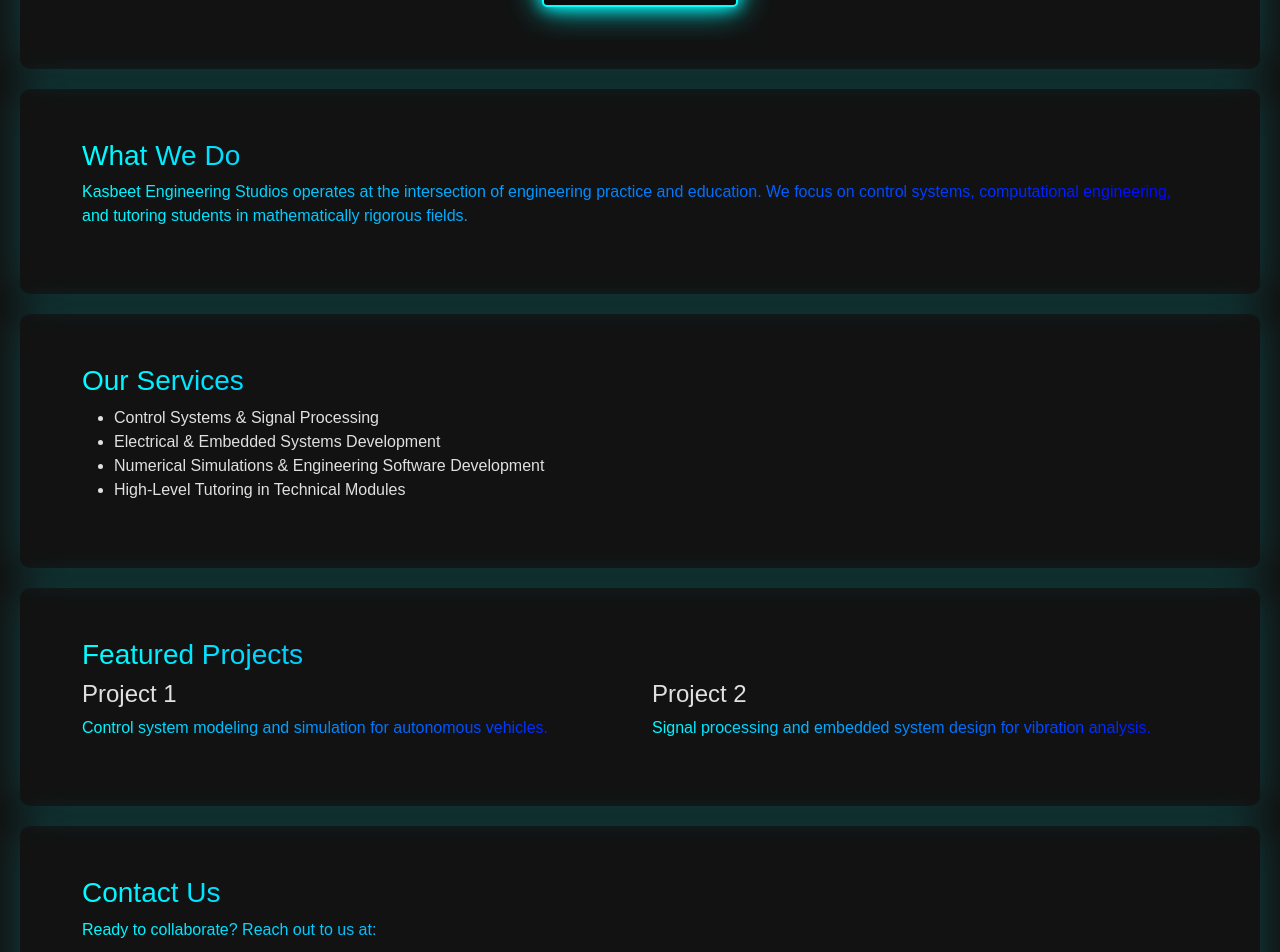
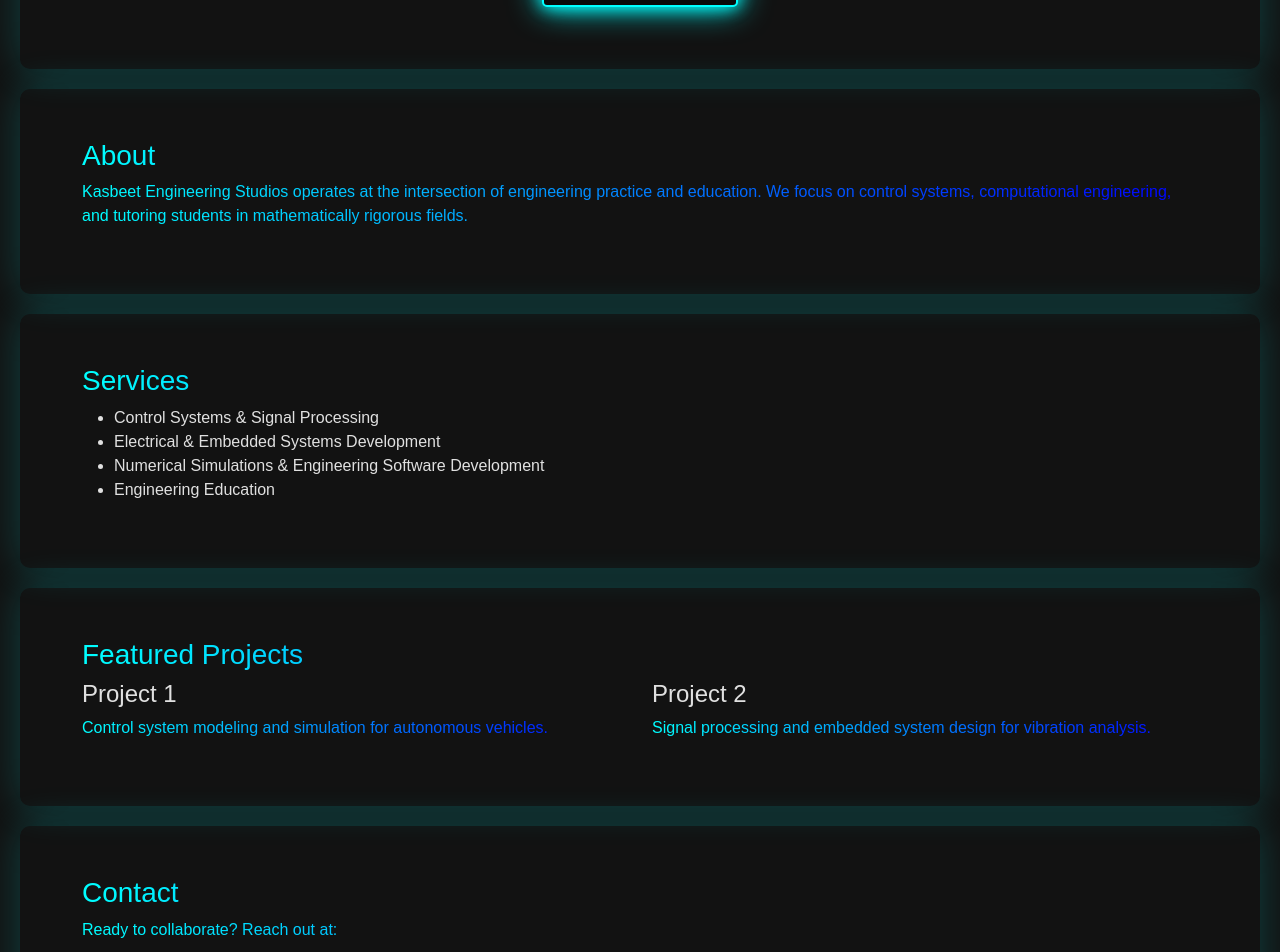
Before and after one commit to AarKasybee/Kasbeet-Engineering-Studios, a React (Create React App) app: page / in a window 1280 px wide. Shown: the part 376-1328 px from the top of the page. Built offline with nearby package versions, Linux system fonts and the light colour scheme.

Commit message:
About, services

```diff
--- a/src/components/About.js
+++ b/src/components/About.js
@@ -4,7 +4,7 @@
   return (
     <section id="about" className="py-5">
       <div className="container">
-        <h3>What We Do</h3>
+        <h3>About</h3>
         <p>
           Kasbeet Engineering Studios operates at the intersection of engineering practice and education.
           We focus on control systems, computational engineering, and tutoring students in mathematically rigorous fields.
--- a/src/components/Contact.js
+++ b/src/components/Contact.js
@@ -4,8 +4,8 @@
   return (
     <section id="contact" className="py-5">
       <div className="container">
-        <h3>Contact Us</h3>
-        <p>Ready to collaborate? Reach out to us at:</p>
+        <h3>Contact</h3>
+        <p>Ready to collaborate? Reach out at:</p>
         <p><a href="mailto:kasbeet@gmail.com">kasbeet@gmail.com</a></p>
       </div>
     </section>
--- a/src/components/Services.js
+++ b/src/components/Services.js
@@ -4,12 +4,12 @@
   return (
     <section id="services" className="py-5">
       <div className="container">
-        <h3>Our Services</h3>
+        <h3>Services</h3>
         <ul>
           <li>Control Systems & Signal Processing</li>
           <li>Electrical & Embedded Systems Development</li>
           <li>Numerical Simulations & Engineering Software Development</li>
-          <li>High-Level Tutoring in Technical Modules</li>
+          <li>Engineering Education</li>
         </ul>
       </div>
     </section>
```
